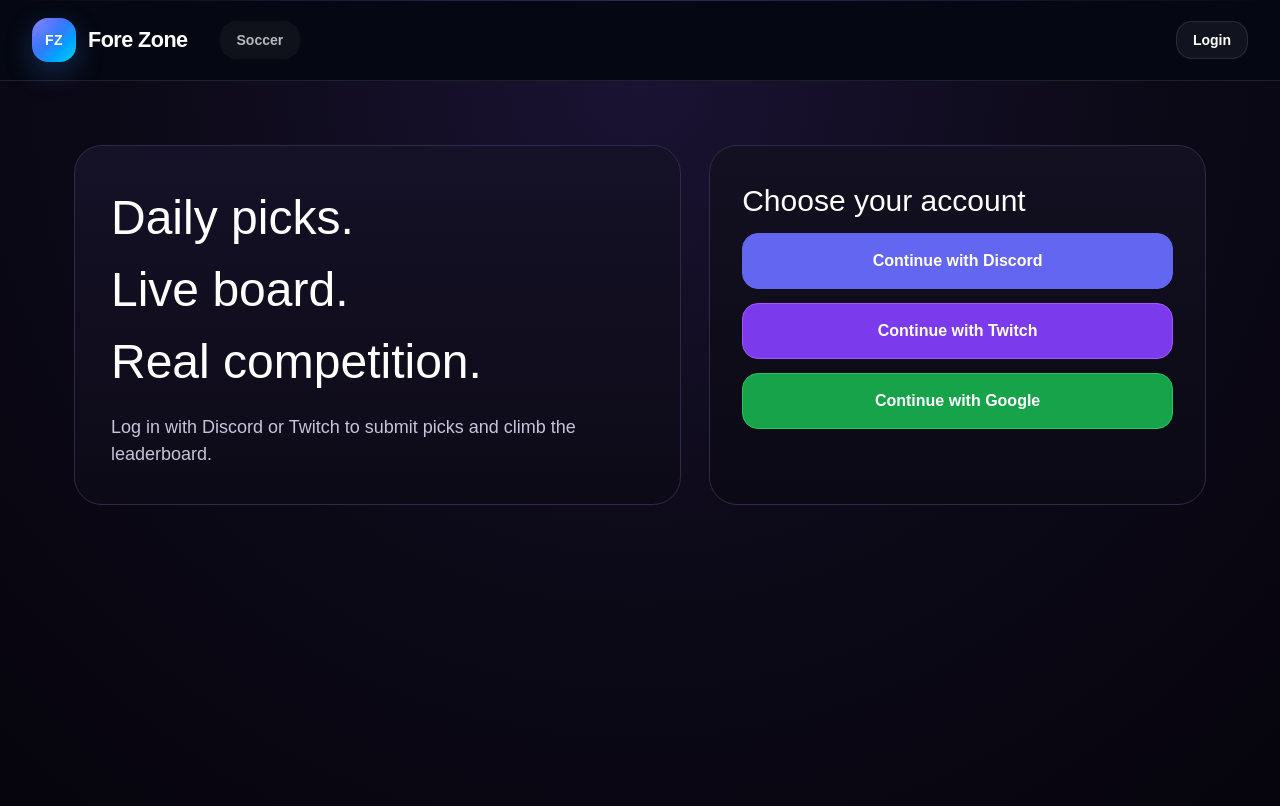
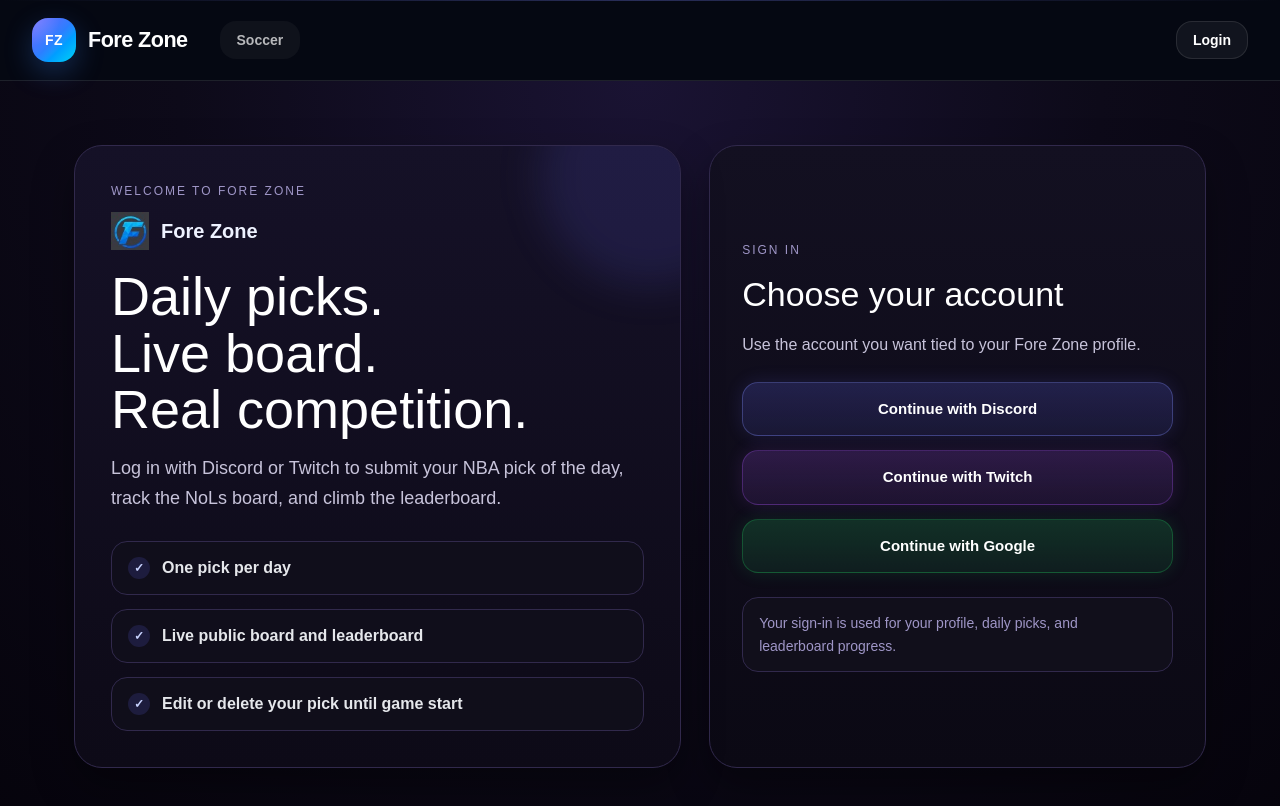
Before and after one commit to tuxedmask/forezone, a Next.js app: page /login in a window 1280 px wide. Shown: the top 806 px of the page. Built offline with nearby package versions, Linux system fonts and the light colour scheme; no server answers.

Commit message:
fix twitch

```diff
--- a/app/login/page.tsx
+++ b/app/login/page.tsx
@@ -4,18 +4,13 @@
 import { signIn, useSession } from "next-auth/react";
 import { useRouter } from "next/navigation";
 import { useEffect } from "react";
+import { useSearchParams } from "next/navigation";
 
-export default function LoginPage({
-  searchParams,
-}: {
-  searchParams?: { [key: string]: string | string[] | undefined };
-}) {
+export default function LoginPage() {
   const { data: session, status } = useSession();
   const router = useRouter();
-
-  const authError =
-    typeof searchParams?.error === "string" ? searchParams.error : null;
-
+const searchParams = useSearchParams();
+const authError = searchParams.get("error");
   useEffect(() => {
     if (status === "authenticated") {
       router.push("/");
@@ -33,6 +28,7 @@
           display: "flex",
           alignItems: "center",
           justifyContent: "center",
+          fontFamily: "Arial, sans-serif",
         }}
       >
         Loading...
@@ -40,7 +36,9 @@
     );
   }
 
-  if (session) return null;
+  if (session) {
+    return null;
+  }
 
   return (
     <main
@@ -49,6 +47,7 @@
         background:
           "radial-gradient(circle at top, #1a1333 0%, #0d0a19 45%, #05030b 100%)",
         color: "white",
+        fontFamily: "Arial, sans-serif",
       }}
     >
       <section
@@ -63,18 +62,82 @@
             display: "grid",
             gridTemplateColumns: "1.1fr 0.9fr",
             gap: 28,
+            alignItems: "stretch",
           }}
         >
-          {/* LEFT SIDE */}
           <div
             style={{
               border: "1px solid #31294c",
               borderRadius: 28,
               background: "linear-gradient(180deg, #151127, #0d0a17)",
               padding: 36,
+              boxShadow: "0 18px 40px rgba(0,0,0,0.35)",
+              position: "relative",
+              overflow: "hidden",
             }}
           >
-            <h1 style={{ fontSize: 48, marginBottom: 16 }}>
+            <div
+              style={{
+                position: "absolute",
+                top: -80,
+                right: -80,
+                width: 220,
+                height: 220,
+                borderRadius: "50%",
+                background: "rgba(99,102,241,0.14)",
+                filter: "blur(20px)",
+              }}
+            />
+
+            <p
+              style={{
+                color: "#9f96c7",
+                textTransform: "uppercase",
+                letterSpacing: "2px",
+                fontSize: "12px",
+                marginBottom: "12px",
+                position: "relative",
+              }}
+            >
+              Welcome to Fore Zone
+            </p>
+
+            <div
+              style={{
+                display: "flex",
+                alignItems: "center",
+                gap: 12,
+                marginBottom: 18,
+                position: "relative",
+              }}
+            >
+              <Image
+                src="/forezone-logo.png"
+                alt="Fore Zone"
+                width={38}
+                height={38}
+              />
+              <span
+                style={{
+                  fontSize: 20,
+                  fontWeight: 800,
+                  color: "#eef2ff",
+                }}
+              >
+                Fore Zone
+              </span>
+            </div>
+
+            <h1
+              style={{
+                fontSize: "54px",
+                lineHeight: 1.05,
+                marginTop: 0,
+                marginBottom: 16,
+                maxWidth: 620,
+                position: "relative",
+              }}
+            >
               Daily picks.
               <br />
               Live board.
@@ -82,27 +145,120 @@
               Real competition.
             </h1>
 
-            <p style={{ color: "#c7c3da", fontSize: 18 }}>
-              Log in with Discord or Twitch to submit picks and climb the
-              leaderboard.
+            <p
+              style={{
+                color: "#c7c3da",
+                fontSize: 18,
+                lineHeight: 1.65,
+                maxWidth: 640,
+                marginBottom: 28,
+                position: "relative",
+              }}
+            >
+              Log in with Discord or Twitch to submit your NBA pick of the day,
+              track the NoLs board, and climb the leaderboard.
             </p>
+
+            <div
+              style={{
+                display: "grid",
+                gap: 14,
+                maxWidth: 560,
+                position: "relative",
+              }}
+            >
+              {[
+                "One pick per day",
+                "Live public board and leaderboard",
+                "Edit or delete your pick until game start",
+              ].map((item) => (
+                <div
+                  key={item}
+                  style={{
+                    display: "flex",
+                    alignItems: "center",
+                    gap: 12,
+                    padding: "14px 16px",
+                    borderRadius: 16,
+                    border: "1px solid #31294c",
+                    background: "rgba(17,15,27,0.82)",
+                  }}
+                >
+                  <span
+                    style={{
+                      width: 22,
+                      height: 22,
+                      borderRadius: "999px",
+                      display: "inline-flex",
+                      alignItems: "center",
+                      justifyContent: "center",
+                      background: "rgba(99,102,241,0.16)",
+                      color: "#c7d2fe",
+                      fontSize: 12,
+                      fontWeight: 700,
+                      flexShrink: 0,
+                    }}
+                  >
+                    ✓
+                  </span>
+                  <span style={{ color: "#e5e7eb", fontWeight: 600 }}>
+                    {item}
+                  </span>
+                </div>
+              ))}
+            </div>
           </div>
 
-          {/* RIGHT SIDE */}
           <div
             style={{
               border: "1px solid #31294c",
               borderRadius: 28,
               background: "linear-gradient(180deg, #131021, #0b0914)",
               padding: 32,
+              boxShadow: "0 18px 40px rgba(0,0,0,0.35)",
+              display: "flex",
+              flexDirection: "column",
+              justifyContent: "center",
             }}
           >
-            <h2 style={{ fontSize: 30, marginBottom: 10 }}>
+            <div
+              style={{
+                marginBottom: 24,
+              }}
+            >
+              <p
+                style={{
+                  color: "#9f96c7",
+                  textTransform: "uppercase",
+                  letterSpacing: "2px",
+                  fontSize: "12px",
+                  marginBottom: 10,
+                }}
+              >
+                Sign in
+              </p>
+
+              <h2
+                style={{
+                  fontSize: 34,
+                  marginTop: 0,
+                  marginBottom: 12,
+                }}
+              >
                 Choose your account
               </h2>
 
-            {/* ERROR MESSAGE */}
-            {authError === "twitch" && (
+              <p
+                style={{
+                  color: "#c7c3da",
+                  lineHeight: 1.6,
+                  margin: 0,
+                }}
+              >
+                Use the account you want tied to your Fore Zone profile.
+              </p>
+            </div>
+{authError === "twitch" ? (
   <div
     style={{
       marginBottom: 16,
@@ -112,66 +268,114 @@
       background: "rgba(127,29,29,0.18)",
       color: "#fecaca",
       fontSize: 14,
+      lineHeight: 1.6,
     }}
   >
-                Twitch sign-in was blocked. Try again or open Fore Zone in an
-                incognito window.
+    Twitch sign-in was blocked or interrupted by your browser. Try again, or open Fore Zone in an incognito/private window and sign in with Twitch there.
   </div>
-            )}
-
+) : null}
             <div style={{ display: "grid", gap: 14 }}>
-              {/* DISCORD */}
               <button
+                type="button"
                 onClick={() => signIn("discord", { callbackUrl: "/" })}
                 style={{
-                  padding: "15px",
+                  width: "100%",
+                  padding: "15px 18px",
                   borderRadius: 16,
-                  border: "1px solid #6366f1",
-                  background: "#6366f1",
+                  border: "1px solid rgba(129,140,248,0.32)",
+                  background:
+                    "linear-gradient(180deg, rgba(99,102,241,0.22), rgba(99,102,241,0.12))",
                   color: "white",
-                  fontWeight: 700,
+                  fontWeight: 800,
+                  fontSize: 15,
                   cursor: "pointer",
+                  boxShadow: "0 0 18px rgba(99,102,241,0.16)",
                 }}
               >
                 Continue with Discord
               </button>
 
-              {/* TWITCH (DIRECT LINK — MOST RELIABLE) */}
              <a
   href="/api/auth/signin/twitch?callbackUrl=https%3A%2F%2Fforezone.vercel.app%2F"
   style={{
-                  padding: "15px",
+    display: "block",
+    width: "100%",
+    padding: "15px 18px",
     borderRadius: 16,
-                  border: "1px solid #a855f7",
-                  background: "#7c3aed",
+    border: "1px solid rgba(168,85,247,0.28)",
+    background:
+      "linear-gradient(180deg, rgba(168,85,247,0.20), rgba(168,85,247,0.10))",
     color: "white",
-                  fontWeight: 700,
+    fontWeight: 800,
+    fontSize: 15,
+    textDecoration: "none",
     textAlign: "center",
-                  textDecoration: "none",
+    boxShadow: "0 0 18px rgba(168,85,247,0.14)",
   }}
 >
   Continue with Twitch
 </a>
-
-              {/* GOOGLE */}
 <button
-                onClick={() => signIn("google", { callbackUrl: "/" })}
+  type="button"
+  onClick={() => {
+  window.location.href =
+    "/api/auth/signin/twitch?callbackUrl=https%3A%2F%2Fforezone.vercel.app%2F";
+}}
   style={{
-                  padding: "15px",
+    width: "100%",
+    padding: "15px 18px",
     borderRadius: 16,
-                  border: "1px solid #22c55e",
-                  background: "#16a34a",
+    border: "1px solid rgba(34,197,94,0.28)",
+    background:
+      "linear-gradient(180deg, rgba(34,197,94,0.20), rgba(34,197,94,0.10))",
     color: "white",
-                  fontWeight: 700,
+    fontWeight: 800,
+    fontSize: 15,
     cursor: "pointer",
+    boxShadow: "0 0 18px rgba(34,197,94,0.14)",
   }}
 >
   Continue with Google
 </button>
+
+            </div>
+
+            <div
+              style={{
+                marginTop: 24,
+                padding: "14px 16px",
+                borderRadius: 16,
+                border: "1px solid #31294c",
+                background: "#110f1b",
+                color: "#9f96c7",
+                fontSize: 14,
+                lineHeight: 1.6,
+              }}
+            >
+              Your sign-in is used for your profile, daily picks, and leaderboard
+              progress.
             </div>
           </div>
         </div>
       </section>
+
+      <style jsx>{`
+        @media (max-width: 920px) {
+          section > div {
+            grid-template-columns: 1fr !important;
+          }
+
+          h1 {
+            font-size: 42px !important;
+          }
+        }
+
+        @media (max-width: 640px) {
+          h1 {
+            font-size: 36px !important;
+          }
+        }
+      `}</style>
     </main>
   );
 }
```
Lines whose indentation alone changed are shown as unchanged.
